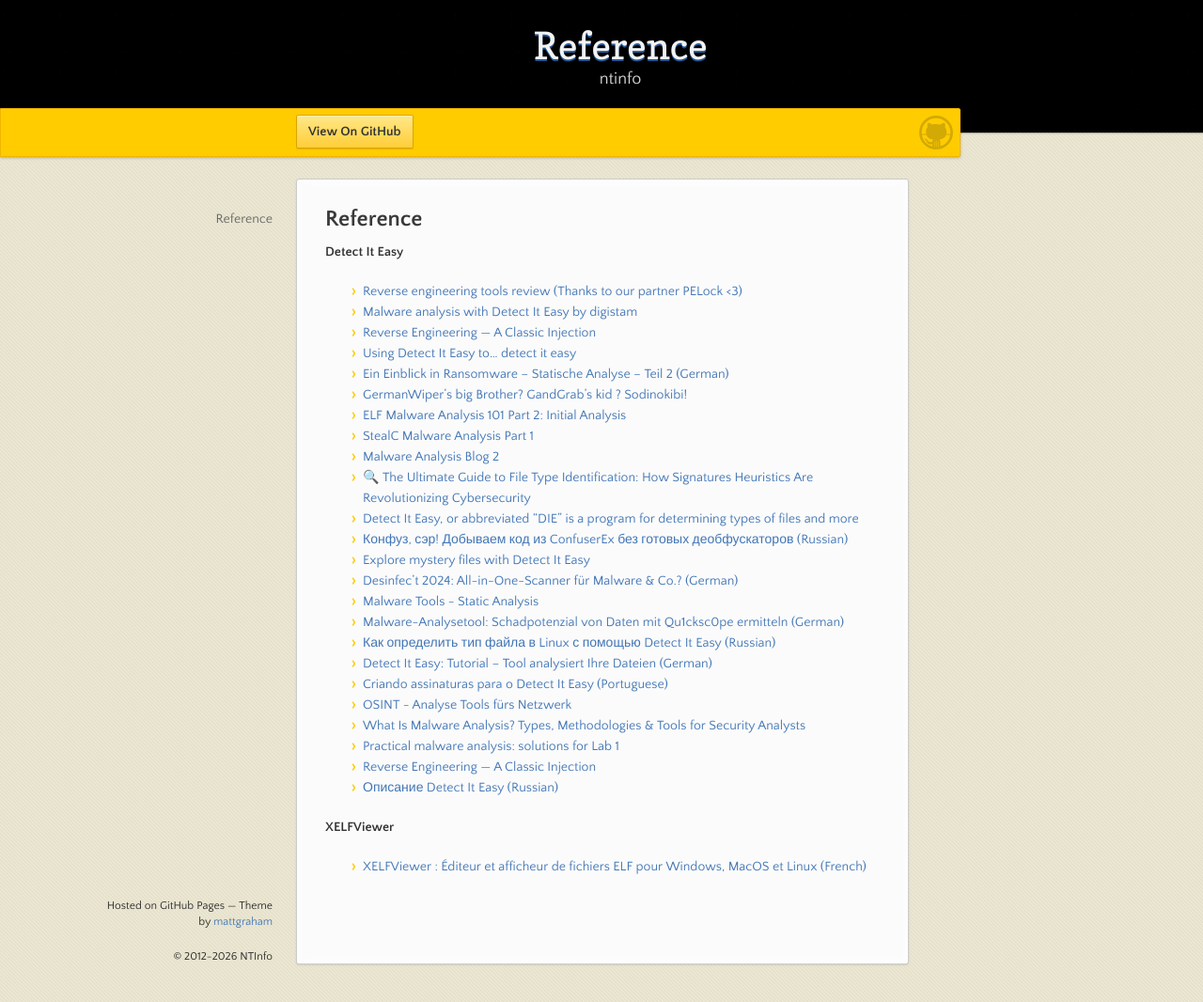
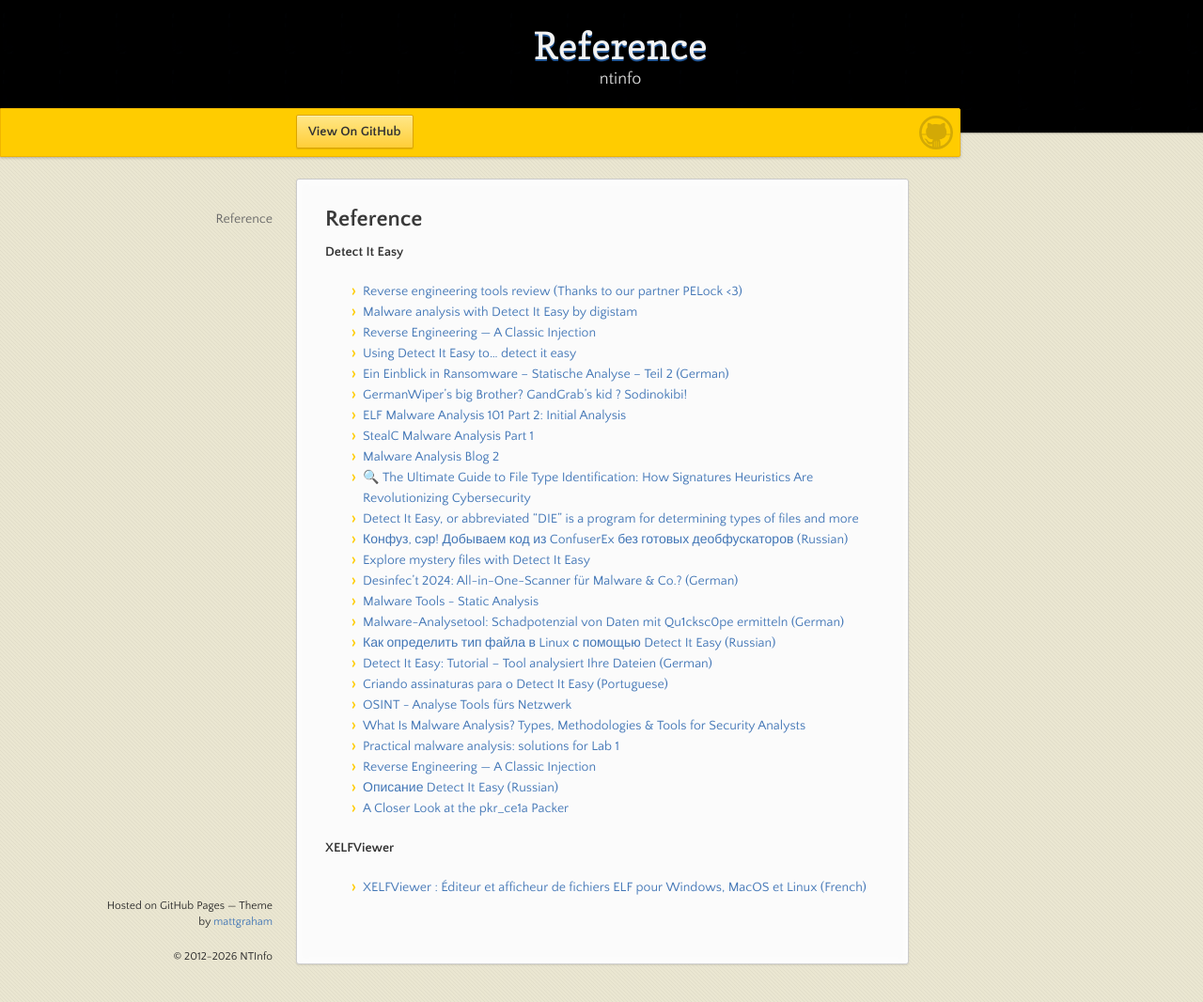
Before and after one commit to horsicq/horsicq.github.io, a Jekyll site: the page built from reference.md, in a window 1280 px wide and 1066 px high. Shown: the whole window at 94% size. Built offline with Jekyll 4.4.1, drawn with Linux system fonts in a browser that asks for light colours; our own code applies the rules of GitHub Pages for plain Markdown files.

Commit message:
add pkr_ce1a blog reference

```diff
--- a/reference.md
+++ b/reference.md
@@ -25,6 +25,7 @@
 - [Practical malware analysis: solutions for Lab 1](https://andpalmier.com/posts/practical-malware-lab1/)
 - [Reverse Engineering — A Classic Injection](https://nosfera0x2.medium.com/reverse-engineering-a-classic-injection-16773f027f3c)
 - [Описание Detect It Easy (Russian)](https://kali.tools/?p=6788)
+- [A Closer Look at the pkr_ce1a Packer](https://cyvia.io/blog/a-closer-look-at-the-pkr-ce1a-packer)
 
 **XELFViewer**
 - [XELFViewer : Éditeur et afficheur de fichiers ELF pour Windows, MacOS et Linux (French)](https://www.securiteinfo.com/administration-systeme-et-reseau/outils/xelfviewer.shtml)
```
